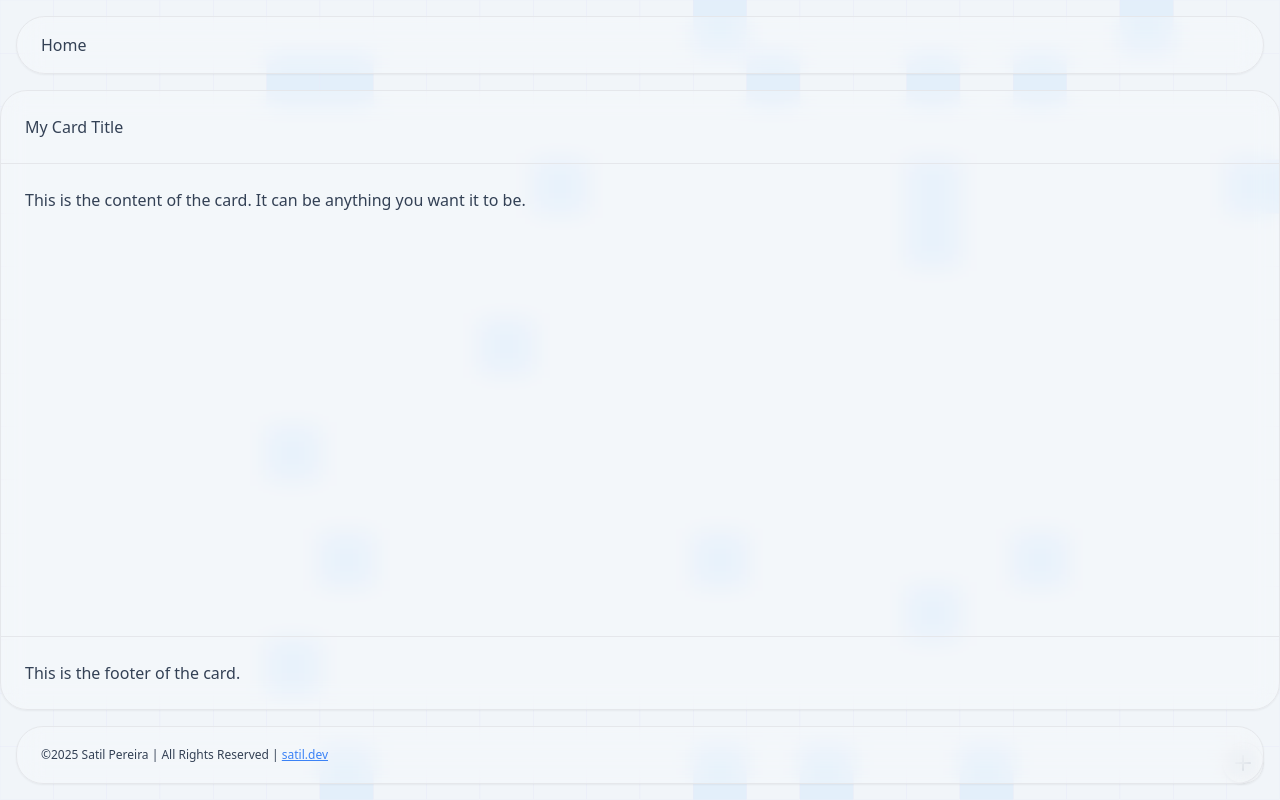
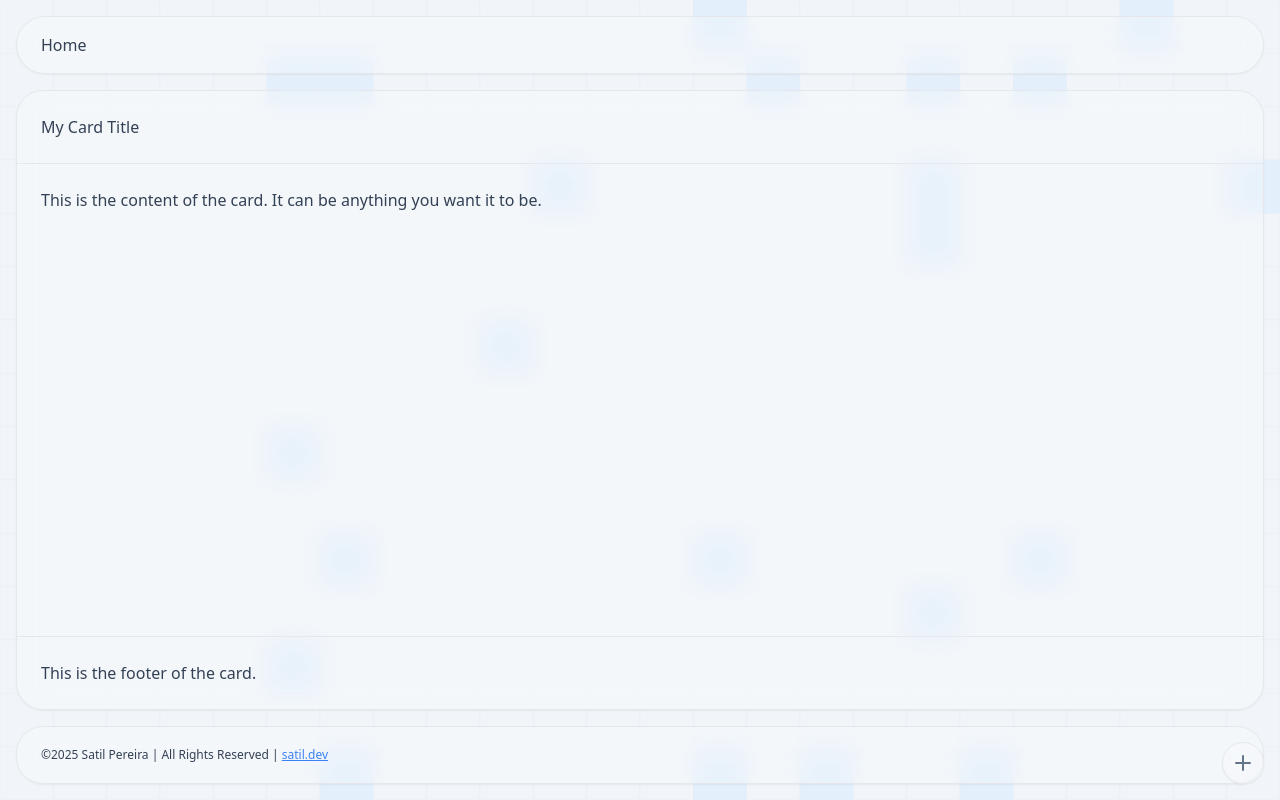
Before and after one commit to satilpereira/algs-and-ds-py, a Flask app: page / in a window 1280 px wide. Run offline with Flask 3, Linux system fonts and the light colour scheme; style sheets or scripts are compiled from the project's sources.

Commit message:
enhance layout styles and adjust spacing for navbar, footer, and FAB components

```diff
--- a/app/templates/layouts/base.html
+++ b/app/templates/layouts/base.html
@@ -17,7 +17,9 @@
   >
     {% include 'partials/navbar.html' %}
 
-    <main class="flex-grow">{% block content %}{% endblock %}</main>
+    <main class="flex-grow mx-4">
+      {% block content %}{% endblock %}
+    </main>
 
     <!-- fab -->
     {% include'partials/fab.html' %}
--- a/app/templates/partials/fab.html
+++ b/app/templates/partials/fab.html
@@ -1,4 +1,6 @@
-<aside class="absolute bottom-0 right-0 m-4 space-y-2">
+<aside
+  class="absolute bottom-0 right-0 m-4 space-y-4 xl:space-y-2 z-10"
+>
   <div
     id="fab-content"
     class="card max-w-sm py-6 h-0 w-0 transition-all opacity-0 pointer-events-none divide-y"
@@ -44,7 +46,7 @@
   </div>
   <div class="card hover:shadow-md transition-all w-fit float-right">
     <button
-      class="size-10 shrink-0 grid place-content-center text-slate-500 rotate-0 transition-all"
+      class="size-[56px] xl:size-10 shrink-0 grid place-content-center text-slate-500 rotate-0 transition-all"
       id="open-fab"
     >
       <i data-lucide="plus"></i>
--- a/app/templates/partials/footer.html
+++ b/app/templates/partials/footer.html
@@ -1,6 +1,6 @@
 <footer class="mt-auto p-4">
   <section
-    class="card container h-[58px] py-4 px-6 text-xs flex items-center"
+    class="card xl:container h-[58px] py-4 px-6 text-xs flex items-center max-xl:w-[calc(100%-74px)]"
   >
     &copy; <span id="year"></span>&nbsp;Satil Pereira | All Rights
     Reserved |&nbsp;
--- a/tailwind.config.js
+++ b/tailwind.config.js
@@ -5,7 +5,7 @@ module.exports = {
     extend: {
       container: {
         screens: {
-          md: "1280px",
+          md: "1248px",
         },
         center: true,
       },
```
